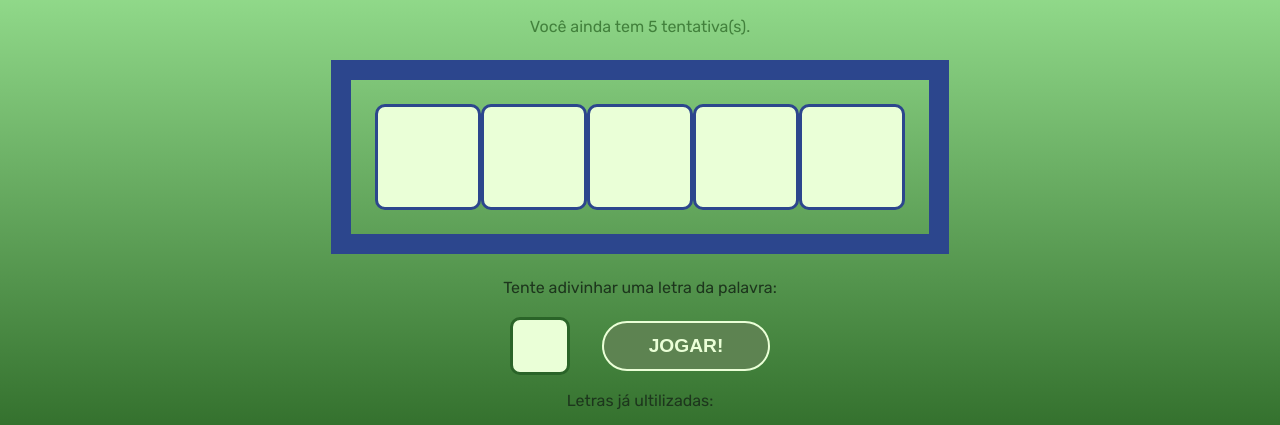
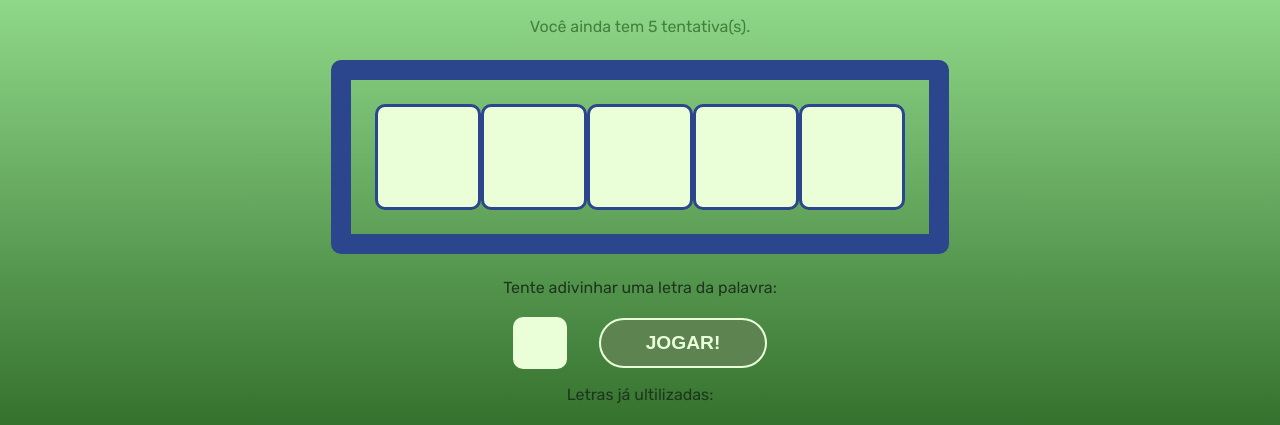
Before and after one commit to ThiagoSuchi/React-course, a React (Create React App) app in the folder secretword/: page / in a window 1280 px wide. Both pictures are taken after a click on the button "INICIAR". Shown: the part 159-584 px from the top of the page. Built offline with nearby package versions, Linux system fonts and the light colour scheme.

Commit message:
Adiconando evento de inserção de letra

```diff
--- a/secretword/src/App.js
+++ b/secretword/src/App.js
@@ -66,8 +66,8 @@
   };
 
   // Process the letter input
-  const verifyLetter = () => {
-    setGameStage(stages[2].name);
+  const verifyLetter = (letter) => {
+    console.log(letter);
   };
 
   // Game-over, restart process
--- a/secretword/src/components/Game.css
+++ b/secretword/src/components/Game.css
@@ -19,6 +19,7 @@
 .wordContainer {
     margin:  1.5em;
     padding: 1.5em;
+    border-radius: 10px;
     border: 20px solid rgb(44, 70, 141);
     display: flex;
 }
@@ -56,7 +57,6 @@
     border: none;
     border-radius: 10px;
     background-color: rgb(234, 255, 215);
-    border: 3px solid rgb(42, 100, 40)
 }
 
 .wrongLettersContainer span {
--- a/secretword/src/components/Game.js
+++ b/secretword/src/components/Game.js
@@ -1,3 +1,4 @@
+import { useState, useRef } from "react";
 import "./Game.css";
 
 const Game = ({
@@ -10,6 +11,19 @@
   guesses,
   score,
 }) => {
+
+  const [letter, setLetter] = useState('');
+  const letterInputRef = useRef(null);
+
+  const handleSubmit = (e) => {
+    e.preventDefault();
+
+    verifyLetter(letter);
+    setLetter('');
+
+    letterInputRef.current.focus();
+  };
+
   return (
     <div className="game">
       <p className="points">
@@ -21,20 +35,28 @@
       </h3>
       <p>Você ainda tem {guesses} tentativa(s).</p>
       <div className="wordContainer">
-          {letters.map((letter, i) => (
+        {letters.map((letter, i) =>
           guessedLetters.includes(letter) ? (
             <span key={i} className="letter">
               {letter}
             </span>
-            ): (
+          ) : (
             <span key={i} className="blankSquare"></span>
           )
-          ))}
+        )}
       </div>
       <div className="letterContainer">
         <p>Tente adivinhar uma letra da palavra:</p>
-          <form>
-            <input type="text" name="letter" maxLength="1" required/>
+        <form onSubmit={handleSubmit}>
+          <input
+            type="text"
+            name="letter"
+            maxLength="1"
+            required
+            onChange={(e) => setLetter(e.target.value)}
+            value={letter}
+            ref={letterInputRef}
+          />
           <button>Jogar!</button>
         </form>
         <div className="wrongLettersContainer">
@@ -45,7 +67,7 @@
         </div>
       </div>
     </div>
-  )
-}
+  );
+};
 
-export default Game
+export default Game;
```
Lines whose indentation alone changed are shown as unchanged.
